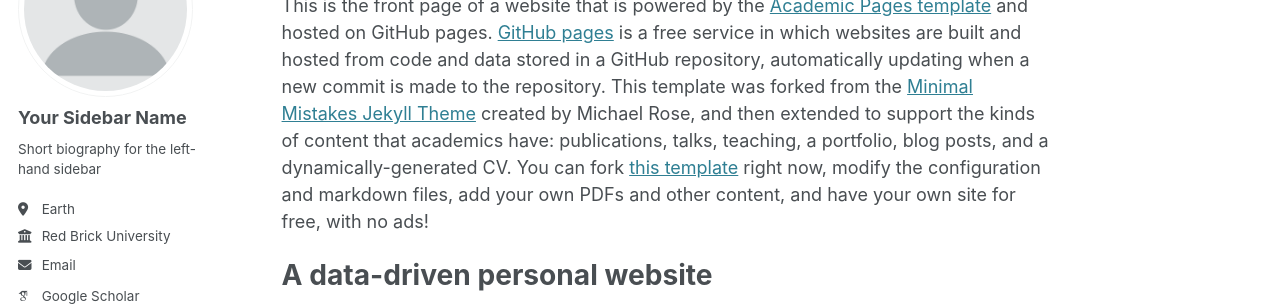
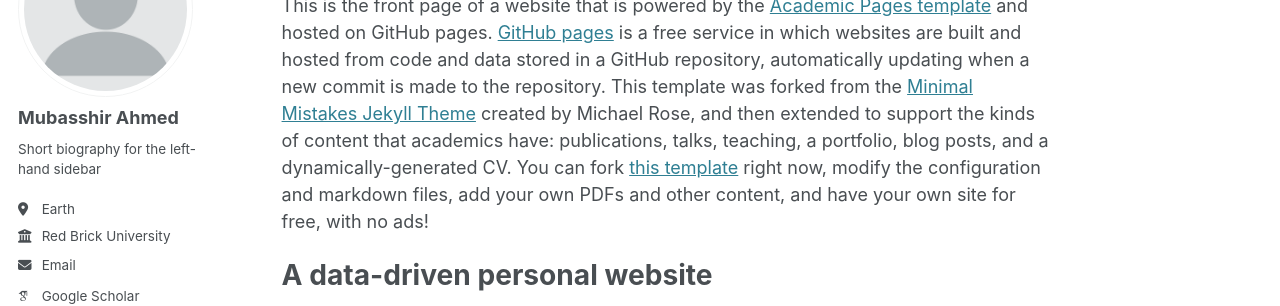
Before and after one commit to mubasshir00/mubasshir00.github.io, a Jekyll site: the page built from _pages/about.md, in a window 1280 px wide. Shown: the part 184-490 px from the top of the page. Built offline with Jekyll 4.4.1, drawn with Linux system fonts in a browser that asks for light colours; some web fonts are replaced.

Commit message:
Update _config.yml

```diff
--- a/_config.yml
+++ b/_config.yml
@@ -22,7 +22,7 @@ repository               : "academicpages/academicpages.github.io"
 author:
   # Biographic information
   avatar           : "profile.png"
-  name             : "Your Sidebar Name"
+  name             : "Mubasshir Ahmed"
   pronouns         : # example: "she/her"
   bio              : "Short biography for the left-hand sidebar"
   location         : "Earth"
```
